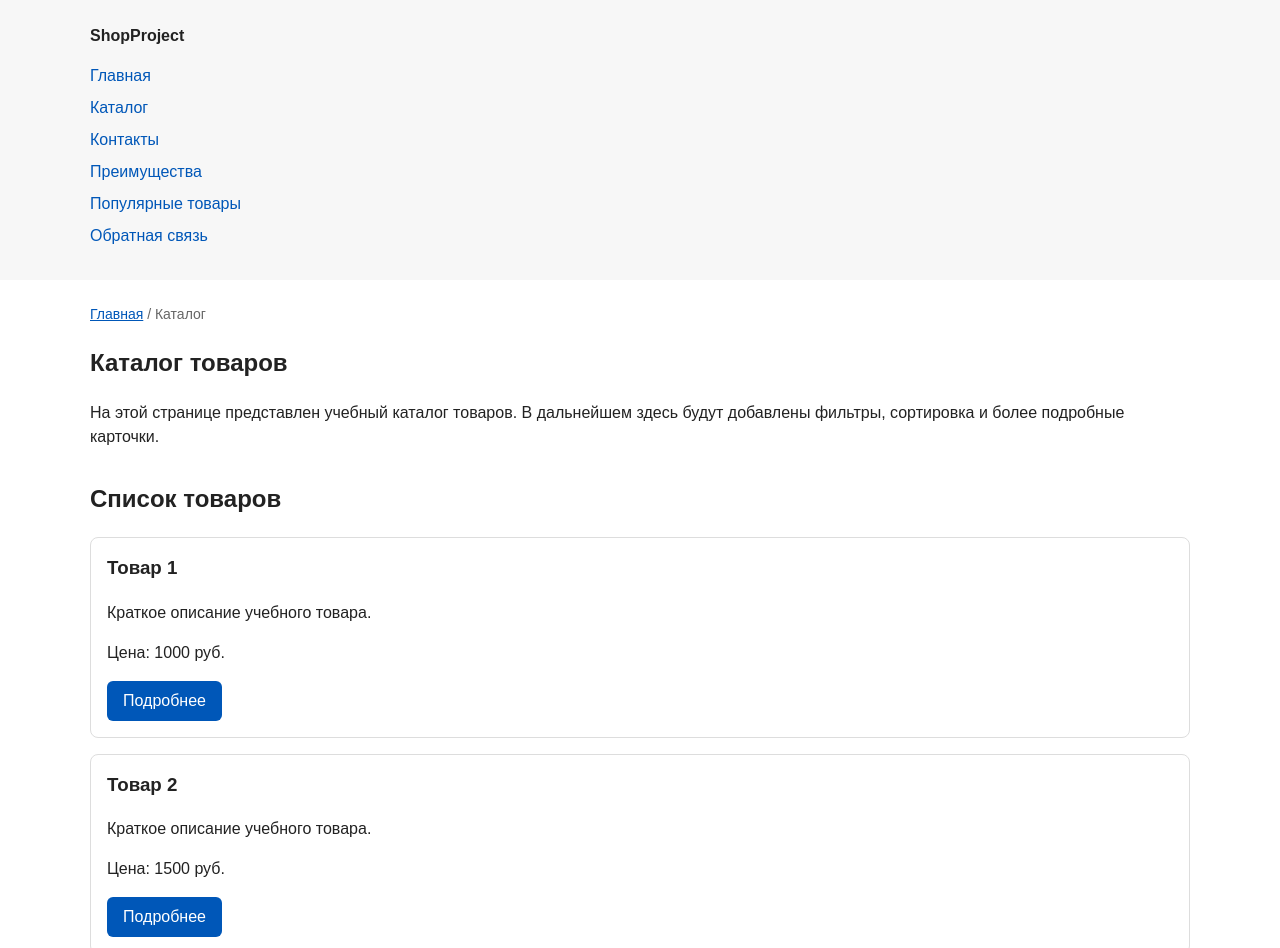
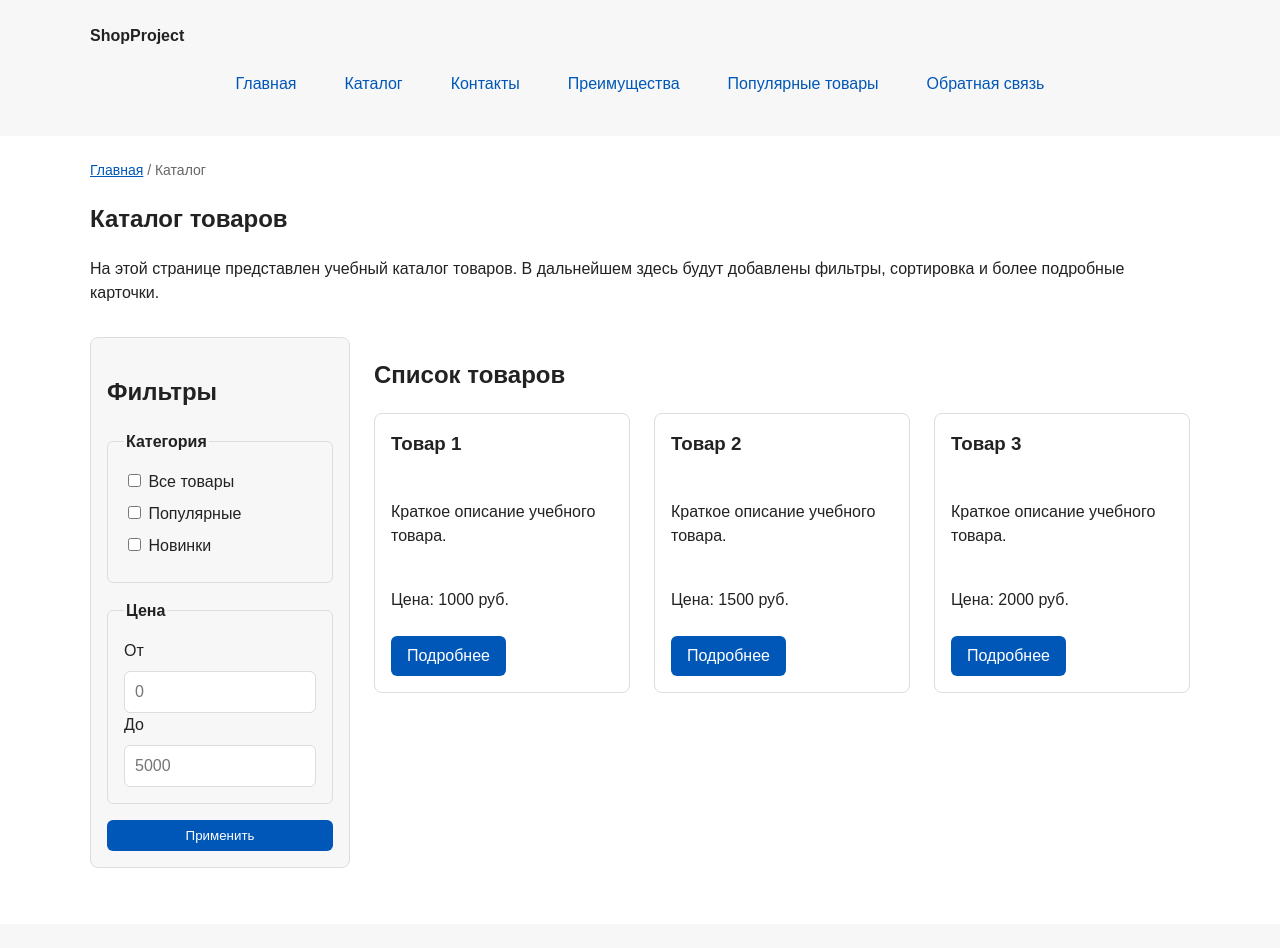
Before and after one commit to datwassh1sha/kr1-html-css-shop, a plain HTML site: page catalog.html in a window 1280 px wide. Shown: the top 948 px of the page. Drawn offline with Linux system fonts and the light colour scheme.

Commit message:
feat: add flex navigation and grid catalog layout

```diff
--- a/catalog.html
+++ b/catalog.html
@@ -45,10 +45,50 @@
       </p>
     </section>
 
-    <section class="section">
-      <h2>Список товаров</h2>
+    <section class="catalog-layout">
+  <aside class="catalog-filters">
+    <h2>Фильтры</h2>
 
-      <article class="product-card">
+    <form class="filters-form" action="#" method="get">
+      <fieldset>
+        <legend>Категория</legend>
+
+        <label>
+          <input type="checkbox" name="category" value="all">
+          Все товары
+        </label>
+
+        <label>
+          <input type="checkbox" name="category" value="popular">
+          Популярные
+        </label>
+
+        <label>
+          <input type="checkbox" name="category" value="new">
+          Новинки
+        </label>
+      </fieldset>
+
+      <fieldset>
+        <legend>Цена</legend>
+
+        <label for="price-from">От</label>
+        <input id="price-from" name="price-from" type="number" min="0" placeholder="0">
+
+        <label for="price-to">До</label>
+        <input id="price-to" name="price-to" type="number" min="0" placeholder="5000">
+      </fieldset>
+
+      <button class="button" type="submit">Применить</button>
+    </form>
+  </aside>
+
+  <section class="catalog-products">
+    <h2>Список товаров</h2>
+
+    <div class="products-grid">
+      <!-- Карточки товаров -->
+        <article class="product-card">
         <h3>Товар 1</h3>
         <p>Краткое описание учебного товара.</p>
         <p>Цена: 1000 руб.</p>
@@ -68,7 +108,9 @@
         <p>Цена: 2000 руб.</p>
         <a class="button" href="index.html#popular">Подробнее</a>
       </article>
-    </section>
+    </div>
+  </section>
+</section>
   </main>
 
   <footer>
--- a/css/style.css
+++ b/css/style.css
@@ -106,8 +106,13 @@
   Убираем стандартные отступы и маркеры списка навигации.
 */
 .site-nav__list {
+  display: flex;
+  flex-wrap: wrap;
+  justify-content: center;
+  align-items: center;
+  gap: var(--space-md);
   padding: 0;
-  margin: 16px 0 0;
+  margin: var(--space-md) 0 0;
   list-style: none;
 }
 
@@ -122,8 +127,11 @@
   Оформляем ссылки меню.
 */
 .site-nav__list a {
-  color: #0057b8;
+  display: inline-block;
+  padding: var(--space-sm) var(--space-md);
+  color: var(--color-primary);
   text-decoration: none;
+  border-radius: var(--radius-sm);
 }
 
 /*
@@ -131,7 +139,8 @@
   Подробно состояния интерфейса будут рассмотрены в практической работе 1.7.
 */
 .site-nav__list a:hover {
-  text-decoration: underline;
+  color: var(--color-white);
+  background-color: var(--color-primary);
 }
 
 /* ===============================
@@ -183,12 +192,21 @@
   На следующих занятиях карточки будут доработаны и выстроены в сетку.
 */
 .product-card {
-  margin-bottom: var(--space-md);
+  display: flex;
+  flex-direction: column;
+  gap: var(--space-sm);
+  margin-bottom: 0;
   padding: var(--space-md);
   border: 1px solid var(--color-border);
   border-radius: var(--radius-md);
   background-color: var(--color-bg);
 }
+
+.product-card .button {
+  margin-top: auto;
+  align-self: flex-start;
+}
+
 
 .product-card:hover {
   border-color: var(--color-primary);
@@ -327,3 +345,59 @@
   outline: 2px dashed var(--color-primary);
   outline-offset: 4px;
 }
+
+.products-grid {
+  display: grid;
+  grid-template-columns: repeat(3, 1fr);
+  gap: var(--space-lg);
+}
+
+.catalog-layout {
+  max-width: var(--container-width);
+  margin: 0 auto var(--space-xl);
+  display: grid;
+  grid-template-columns: 260px 1fr;
+  grid-template-areas: "filters products";
+  gap: var(--space-lg);
+}
+
+.catalog-filters {
+  grid-area: filters;
+  padding: var(--space-md);
+  border: 1px solid var(--color-border);
+  border-radius: var(--radius-md);
+  background-color: var(--color-surface);
+}
+
+.catalog-products {
+  grid-area: products;
+}
+
+.filters-form {
+  display: grid;
+  gap: var(--space-md);
+}
+
+.filters-form fieldset {
+  margin: 0;
+  padding: var(--space-md);
+  border: 1px solid var(--color-border);
+  border-radius: var(--radius-sm);
+}
+
+.filters-form legend {
+  font-weight: 700;
+}
+
+.filters-form label {
+  display: block;
+  margin-bottom: var(--space-sm);
+}
+
+.filters-form input[type="number"] {
+  width: 100%;
+  padding: 8px 10px;
+  border: 1px solid var(--color-border);
+  border-radius: var(--radius-sm);
+  font: inherit;
+}
```
Also changed, not shown: index.html (+6 -3 lines).
